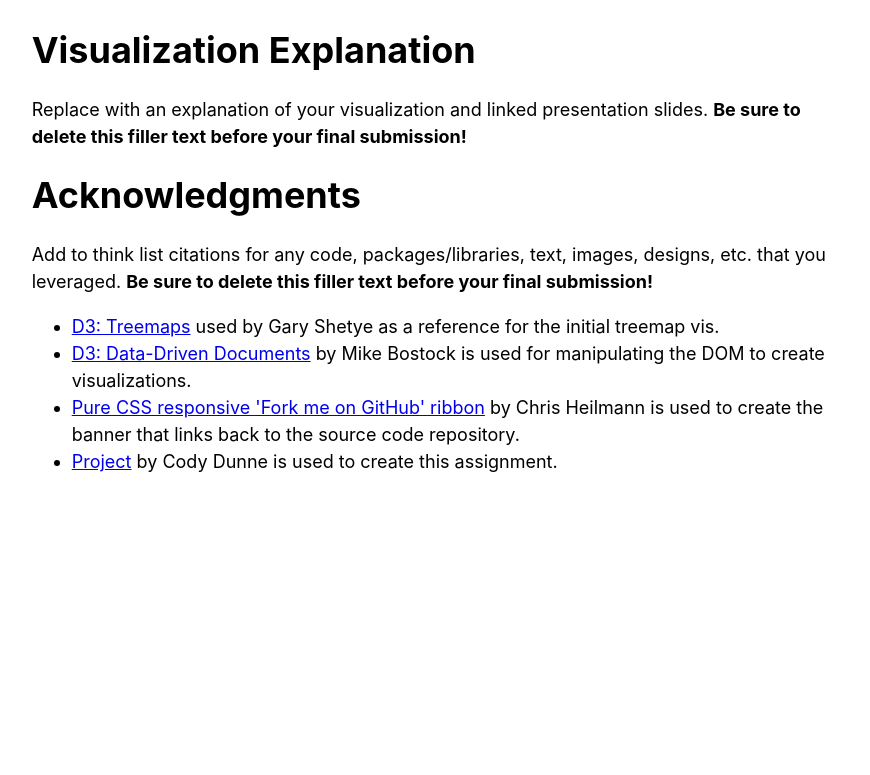
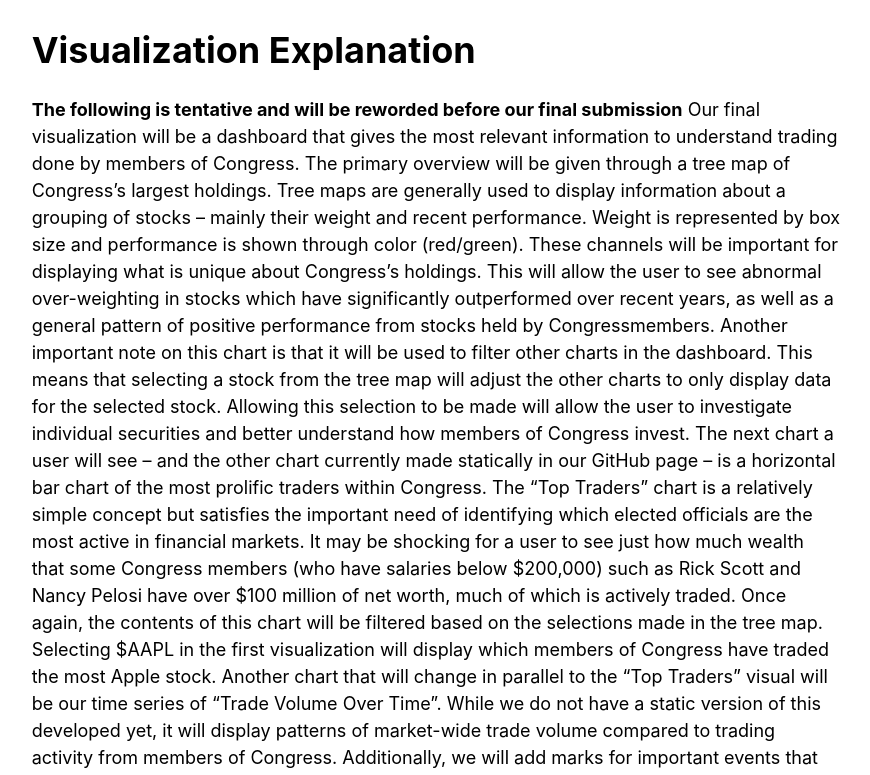
Before and after one commit to DS4200-S22/final-project-visualizing-congress-stock-trading, a plain HTML site: page index.html in a window 1280 px wide. Shown: the part 1705-2480 px from the top of the page, without its empty margins (204-1074 px from the left). Before the commit the page ends 2220 px from the top, so only its background shows below. Drawn offline with Linux system fonts and the light colour scheme.

Commit message:
added visualization explanation

```diff
--- a/index.html
+++ b/index.html
@@ -74,7 +74,11 @@
   <h1>Visualization Explanation</h1>
 
   <p>
-    Replace with an explanation of your visualization and linked presentation slides. <strong>Be sure to delete this filler text before your final submission!</strong>
+    <strong>The following is tentative and will be reworded before our final submission</strong> Our final visualization will be a dashboard that gives the most relevant information to understand trading done by members of Congress. The primary overview will be given through a tree map of Congress’s largest holdings. Tree maps are generally used to display information about a grouping of stocks – mainly their weight and recent performance. Weight is represented by box size and performance is shown through color (red/green). These channels will be important for displaying what is unique about Congress’s holdings. This will allow the user to see abnormal over-weighting in stocks which have significantly outperformed over recent years, as well as a general pattern of positive performance from stocks held by Congressmembers. Another important note on this chart is that it will be used to filter other charts in the dashboard. This means that selecting a stock from the tree map will adjust the other charts to only display data for the selected stock. Allowing this selection to be made will allow the user to investigate individual securities and better understand how members of Congress invest.
+    The next chart a user will see – and the other chart currently made statically in our GitHub page – is a horizontal bar chart of the most prolific traders within Congress. The “Top Traders” chart is a relatively simple concept but satisfies the important need of identifying which elected officials are the most active in financial markets. It may be shocking for a user to see just how much wealth that some Congress members (who have salaries below $200,000) such as Rick Scott and  Nancy Pelosi have over $100 million of net worth, much of which is actively traded. Once again, the contents of this chart will be filtered based on the selections made in the tree map. Selecting $AAPL in the first visualization will display which members of Congress have traded the most Apple stock.
+    Another chart that will change in parallel to the “Top Traders” visual will be our time series of “Trade Volume Over Time”. While we do not have a static version of this developed yet, it will display patterns of market-wide trade volume compared to trading activity from members of Congress. Additionally, we will add marks for important events that spurred major volatility and trading activity. The key takeaway from this visualization will be the edge Congress has in preempting these events, as its members often receive classified information before the American public.
+    Combined, we believe that these charts will give a full overview of how elected officials of the United States take advantage of their positions to outperform the stock market. This is a major are of contention and corruption that we hope to shine a light on with our visualizations.
+
   </p>
 
   <h1>Acknowledgments</h1>
```
